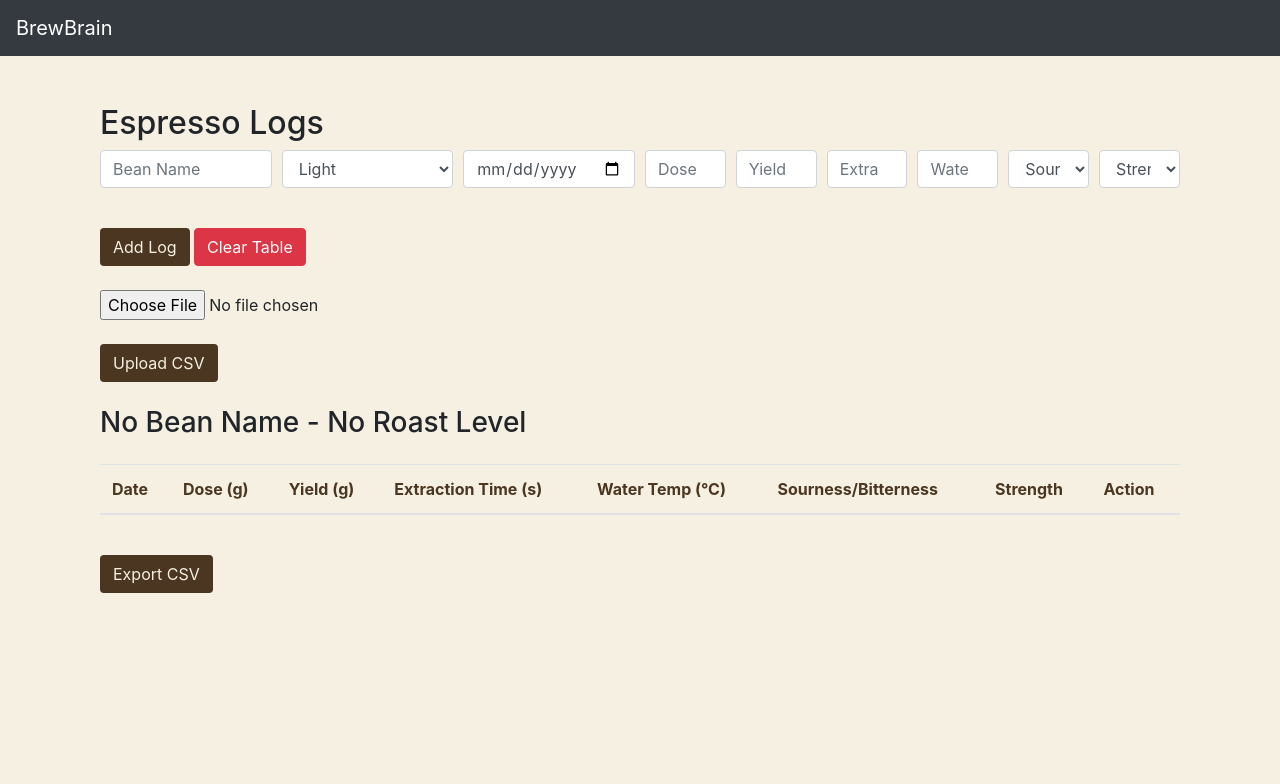
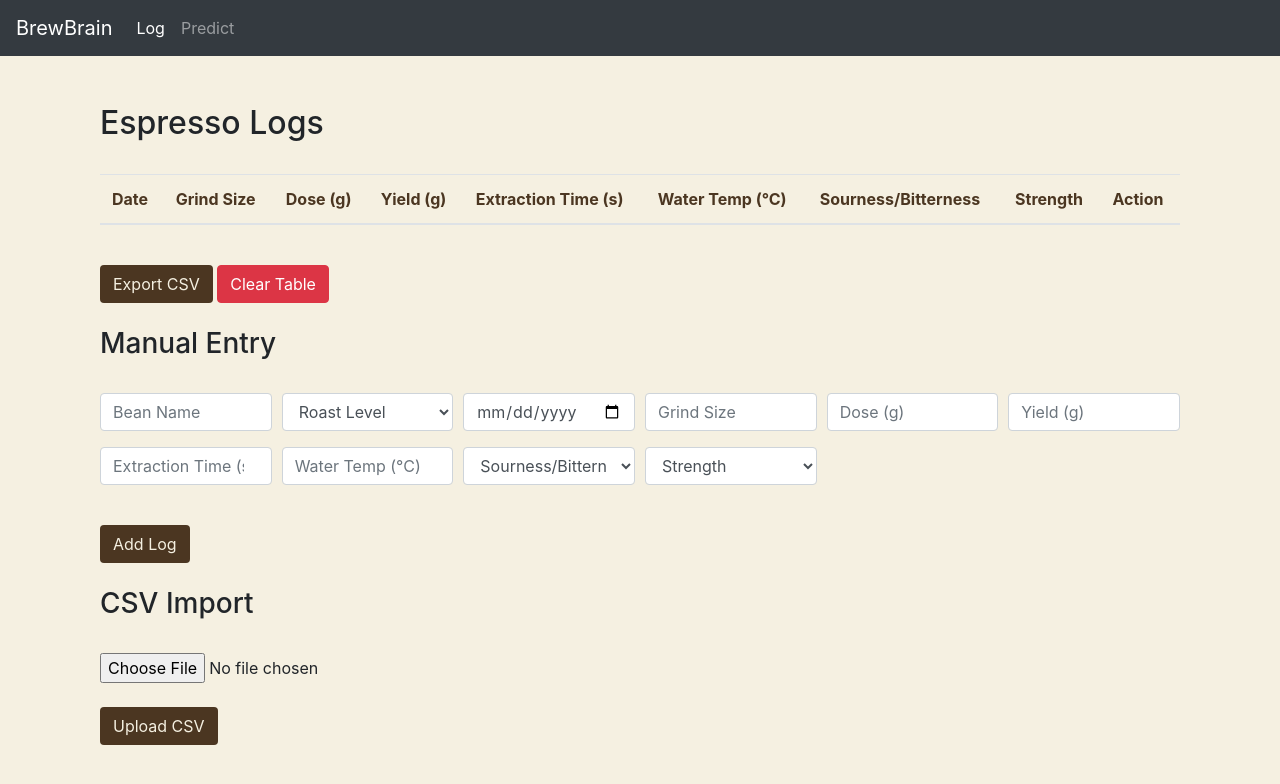
Before and after one commit to SebastianD101/BrewBrain, a Django app: page / in a window 1280 px wide. Shown: the top 784 px of the page. Run offline with Django 5.2, Linux system fonts and the light colour scheme; lists and menus that the app fills with data are empty; some libraries are stand-ins or nearby versions.

Commit message:
simple prediction ml model made

```diff
--- a/BrewBrain/espresso_log/templates/base.html
+++ b/BrewBrain/espresso_log/templates/base.html
@@ -12,7 +12,19 @@
 <body>
     <nav class="navbar navbar-expand-lg navbar-dark bg-dark">
         <a class="navbar-brand" href="#">BrewBrain</a>
-        <!-- Add more navigation items if needed -->
+        <button class="navbar-toggler" type="button" data-toggle="collapse" data-target="#navbarNav" aria-controls="navbarNav" aria-expanded="false" aria-label="Toggle navigation">
+          <span class="navbar-toggler-icon"></span>
+        </button>
+        <div class="collapse navbar-collapse" id="navbarNav">
+          <ul class="navbar-nav">
+            <li class="nav-item active">
+              <a class="nav-link" href="/">Log <span class="sr-only">(current)</span></a>
+            </li>
+            <li class="nav-item">
+              <a class="nav-link" href="/ml_predict/">Predict</a>
+            </li>
+          </ul>
+        </div>
     </nav>
 
     <div class="container mt-5">
--- a/BrewBrain/espresso_log/templates/coffee_logs.html
+++ b/BrewBrain/espresso_log/templates/coffee_logs.html
@@ -60,68 +60,13 @@
 
 <div class="container mt-5">
     <h2>Espresso Logs</h2>
-
-    <div class="form-row">
-        <div class="form-group col-md-2">
-            <input type="text" class="form-control" id="beanName" placeholder="Bean Name">
-        </div>
-        <div class="form-group col-md-2">
-            <select class="form-control" id="roastLevel">
-                <option value="Light">Light</option>
-                <option value="Light-Medium">Light-Medium</option>
-                <option value="Medium">Medium</option>
-                <option value="Medium-Dark">Medium-Dark</option>
-                <option value="Dark">Dark</option>
-            </select>
-        </div>
-        <div class="form-group col-md-2">
-            <input type="date" class="form-control" id="date">
-        </div>
-        <div class="form-group col-md-1">
-            <input type="number" class="form-control" id="dose" placeholder="Dose (g)">
-        </div>
-        <div class="form-group col-md-1">
-            <input type="number" class="form-control" id="yieldAmt" placeholder="Yield (g)">
-        </div>
-        <div class="form-group col-md-1">
-            <input type="number" class="form-control" id="extractionTime" placeholder="Extraction Time (s)">
-        </div>
-        <div class="form-group col-md-1">
-            <input type="number" class="form-control" id="waterTemp" placeholder="Water Temp (°C)">
-        </div>
-        <div class="form-group col-md-1">
-            <select class="form-control" id="sournessBitterness">
-                <option selected="true" disabled="disabled">Sourness/Bitterness </option>
-                <option value="1">1</option>
-                <option value="2">2</option>
-                <option value="3">3</option>
-                <option value="4">4</option>
-                <option value="5">5</option>
-            </select>
-        </div>
-        <div class="form-group col-md-1">
-            <select class="form-control" id="strength">
-                <option selected="true" disabled="disabled">Strength </option>
-                <option value="1">1</option>
-                <option value="2">2</option>
-                <option value="3">3</option>
-                <option value="4">4</option>
-                <option value="5">5</option>
-            </select>
-        </div>
-    </div>
-    <button id="addLog" class="btn btn-coffee mt-4 mb-4">Add Log</button>
-    <button id="clearTable" class="btn btn-danger mt-4 mb-4">Clear Table</button>
-
-    <input type="file" id="csvFileInput" class="form-control-file">
-    <button id="uploadCsv" class="btn btn-coffee mt-4 mb-4">Upload CSV</button>
-
     <div class="table-responsive">
-        <h3 id="tableTitle">No Bean Name - No Roast Level</h3>
+        <h5 id="tableTitle"></h5>
         <table class="table table-hover mt-4" id="logsTable">
             <thead>
                 <tr>
                     <th>Date</th>
+                    <th>Grind Size</th>
                     <th>Dose (g)</th>
                     <th>Yield (g)</th>
                     <th>Extraction Time (s)</th>
@@ -137,6 +82,67 @@
     </div>
 
     <button id="exportCsv" class="btn btn-coffee mt-4 mb-4">Export CSV</button>
+    <button id="clearTable" class="btn btn-danger mt-4 mb-4">Clear Table</button>
+
+    <h3>Manual Entry</h3><br>
+    <div class="form-row">
+        <div class="form-group col-md-2">
+            <input type="text" class="form-control" id="beanName" placeholder="Bean Name">
+        </div>
+        <div class="form-group col-md-2">
+            <select class="form-control" id="roastLevel">
+                <option selected="true" disabled="disabled" value="N/A">Roast Level </option>
+                <option value="Light" style="background-color: #5c3735; color: #f5f0e1;">Light</option>
+                <option value="Light-Medium" style="background-color: #52312f; color: #f5f0e1;">Light-Medium</option>
+                <option value="Medium" style="background-color: #482b29; color: #f5f0e1;">Medium</option>
+                <option value="Medium-Dark" style="background-color: #3d2523; color: #f5f0e1;">Medium-Dark</option>
+                <option value="Dark" style="background-color: #331e1d; color: #f5f0e1;">Dark</option>
+            </select>
+        </div>
+        <div class="form-group col-md-2">
+            <input type="date" class="form-control" id="date">
+        </div>
+        <div class="form-group col-md-2">
+            <input type="number" class="form-control" id="grindSize" placeholder="Grind Size">
+        </div>
+        <div class="form-group col-md-2">
+            <input type="number" class="form-control" id="dose" placeholder="Dose (g)">
+        </div>
+        <div class="form-group col-md-2">
+            <input type="number" class="form-control" id="yieldAmt" placeholder="Yield (g)">
+        </div>
+        <div class="form-group col-md-2">
+            <input type="number" class="form-control" id="extractionTime" placeholder="Extraction Time (s)">
+        </div>
+        <div class="form-group col-md-2">
+            <input type="number" class="form-control" id="waterTemp" placeholder="Water Temp (°C)">
+        </div>
+        <div class="form-group col-md-2">
+            <select class="form-control" id="sournessBitterness">
+                <option selected="true" disabled="disabled" value="N/A">Sourness/Bitterness </option>
+                <option value="1">1 (Sour)</option>
+                <option value="2">2</option>
+                <option value="3">3</option>
+                <option value="4">4</option>
+                <option value="5">5 (Bitter)</option>
+            </select>
+        </div>
+        <div class="form-group col-md-2">
+            <select class="form-control" id="strength">
+                <option selected="true" disabled="disabled" value="N/A">Strength </option>
+                <option value="1">1 (Weak)</option>
+                <option value="2">2</option>
+                <option value="3">3</option>
+                <option value="4">4</option>
+                <option value="5">5 (Strong)</option>
+            </select>
+        </div>
+    </div>
+    <button id="addLog" class="btn btn-coffee mt-4 mb-4">Add Log</button><br>
+
+    <h3>CSV Import</h3><br>
+    <input type="file" id="csvFileInput" class="form-control-file">
+    <button id="uploadCsv" class="btn btn-coffee mt-4 mb-4">Upload CSV</button>
 </div>
 
 <script>
@@ -153,6 +159,7 @@
             const beanName = document.getElementById("beanName").value;
             const roastLevel = document.getElementById("roastLevel").value;
             const date = document.getElementById("date").value;
+            const grindSize = document.getElementById("grindSize").value;
             const dose = document.getElementById("dose").value;
             const yieldAmt = document.getElementById("yieldAmt").value;
             const extractionTime = document.getElementById("extractionTime").value;
@@ -160,18 +167,16 @@
             const sournessBitterness = document.getElementById("sournessBitterness").value;
             const strength = document.getElementById("strength").value;
 
-            // Validate date
-            if (!date) {
-                alert("Please enter a valid date.");
-                return;
+            tableTitle.textContent = `${beanName} - ${roastLevel}`;
+            if (beanName == "") {
+                tableTitle.textContent = "";
             }
-
-            tableTitle.textContent = `${beanName} - ${roastLevel}`;
 
             const row = document.createElement("tr");
             row.innerHTML = `
                 <td>${date}</td>
                 <td>${dose}</td>
+                <td>${grindSize}</td>
                 <td>${yieldAmt}</td>
                 <td>${extractionTime}</td>
                 <td>${waterTemp}</td>
@@ -189,7 +194,7 @@
 
         clearTableButton.addEventListener("click", function() {
             logsTableBody.innerHTML = "";
-            tableTitle.textContent = "No Bean Name - No Roast Level";
+            tableTitle.textContent = "";
         });
 
         uploadCsvButton.addEventListener("click", function() {
@@ -198,10 +203,10 @@
                 const reader = new FileReader();
                 reader.onload = function(e) {
                     const text = e.target.result;
-                    const rows = text.split("\n").slice(3);
+                    const rows = text.split("\n").slice(4);
                     rows.forEach(row => {
                         const cols = row.split(",");
-                        if (cols.length === 7) {
+                        if (cols.length === 8) {
                             const newRow = document.createElement("tr");
                             newRow.innerHTML = `
                                 <td>${cols[0]}</td>
@@ -211,6 +216,7 @@
                                 <td>${cols[4]}</td>
                                 <td>${cols[5]}</td>
                                 <td>${cols[6]}</td>
+                                <td>${cols[7]}</td>
                                 <td><button class="btn btn-delete btn-sm">Delete</button></td>
                             `;
                             logsTableBody.appendChild(newRow);
@@ -221,7 +227,7 @@
                             });
 
                             // Update table title
-                            if (tableTitle.textContent === "No Bean Name - No Roast Level") {
+                            if (tableTitle.textContent === "") {
                                 const firstNonEmptyRow = text.split("\n")[0];
                                 const [beanName, roastLevel] = firstNonEmptyRow.split(",");
                                 tableTitle.textContent = `${beanName} - ${roastLevel}`;
@@ -239,8 +245,9 @@
                 `Bean Name,${tableTitle.textContent.split(" - ")[0]}`,
                 `Roast,${tableTitle.textContent.split(" - ")[1]}`,
                 ``,
+                `Date,Dose (g),Grind Size,Yield (g),Extraction Time (s),Water Temp,Sourness/Bitterness,Strength`,
                 ...Array.from(rows).map(row =>
-                    Array.from(row.cells).slice(0, 7).map(cell => cell.textContent).join(",")
+                    Array.from(row.cells).slice(0, 8).map(cell => cell.textContent).join(",")
                 )
             ].join("\n");
 
--- a/BrewBrain/espresso_log/urls.py
+++ b/BrewBrain/espresso_log/urls.py
@@ -3,4 +3,7 @@ from .views import *
 
 urlpatterns = [
     path('', coffee_logs_view, name='coffee_logs'),
+    path('ml_predict/', ml_predict, name='ml_predict'),
+    path('train_model/', train_model, name='train_model'),
+    path('predict/', predict, name='predict'),
 ]
--- a/BrewBrain/espresso_log/views.py
+++ b/BrewBrain/espresso_log/views.py
@@ -1,8 +1,17 @@
 import csv
 from django.shortcuts import render, redirect
-from django.http import HttpResponse
+from django.http import HttpResponse, JsonResponse
 from .forms import UploadFileForm
 import datetime
+from django.views.decorators.csrf import csrf_exempt
+from sklearn.ensemble import RandomForestRegressor
+from sklearn.multioutput import MultiOutputRegressor
+import pandas as pd
+import joblib
+from django.core.files.storage import default_storage
+import tempfile
+import os
+from django.conf import settings
 
 def coffee_logs_view(request):
     if 'coffee_logs' not in request.session:
@@ -64,3 +73,70 @@ def handle_uploaded_file(f, request):
         }
         request.session['coffee_logs'].append(new_log)
     request.session.modified = True
+
+def ml_predict(request):
+    return render(request, 'ml_predict.html')
+
+def train_model(request):
+    print("test1 " + request.method)
+    print("FILES: ", request.FILES)
+    if request.method == 'POST' and request.FILES.get('csvFile'):
+        print("test2")
+        data = request.FILES['csvFile']
+
+        try:
+            # Use on_bad_lines to skip bad lines and skip initial irrelevant rows
+            df = pd.read_csv(data, skiprows=3, on_bad_lines='skip')
+        except pd.errors.ParserError as e:
+            return JsonResponse({'message': f'Error parsing CSV file: {str(e)}'})
+
+        print(df.columns)
+        # Ignore the first column (Date) and ensure the data contains the expected columns
+        expected_columns = {'Dose (g)', 'Grind Size', 'Yield (g)', 'Extraction Time (s)', 'Water Temp', 'Sourness/Bitterness', 'Strength'}
+        if not expected_columns.issubset(df.columns):
+            return JsonResponse({'message': 'CSV file does not contain the required columns.'})
+
+        # Select relevant columns
+        X = df[['Dose (g)', 'Grind Size', 'Extraction Time (s)', 'Water Temp']]
+        y = df[['Yield (g)', 'Sourness/Bitterness', 'Strength']]
+
+        model = MultiOutputRegressor(RandomForestRegressor())
+        model.fit(X, y)
+
+        # Save the model temporarily
+        temp_file = tempfile.NamedTemporaryFile(delete=False)
+        joblib.dump(model, temp_file.name)
+        request.session['model_path'] = temp_file.name
+        print("test3")
+
+        return JsonResponse({'message': 'Model trained successfully!'})
+
+    return JsonResponse({'message': 'Invalid request'})
+
+def predict(request):
+    if request.method == 'POST':
+        model_path = request.session.get('model_path')
+        if model_path and os.path.exists(model_path):
+            model = joblib.load(model_path)
+
+            try:
+                dose = float(request.POST.get('dose'))
+                grind_size = float(request.POST.get('grind_size'))
+                extraction_time = float(request.POST.get('extraction_time'))
+                water_temp = float(request.POST.get('water_temp'))
+            except TypeError as e:
+                return JsonResponse({'message': 'Invalid input. Please provide all required fields: dose, grind_size, extraction_time, water_temp.'}, status=400)
+
+            prediction = model.predict([[dose, grind_size, extraction_time, water_temp]])[0]
+
+            # Cleanup the temporary model file
+            os.remove(model_path)
+            del request.session['model_path']
+
+            return JsonResponse({
+                'yield': prediction[0],
+                'sourness_bitterness': prediction[1],
+                'strength': prediction[2]
+            })
+
+    return JsonResponse({'message': 'Invalid request'}, status=400)
```
Also changed, not shown: BrewBrain/espresso_log/templates/ml_predict.html (added, +140 -0 lines), BrewBrain/db.sqlite3.
